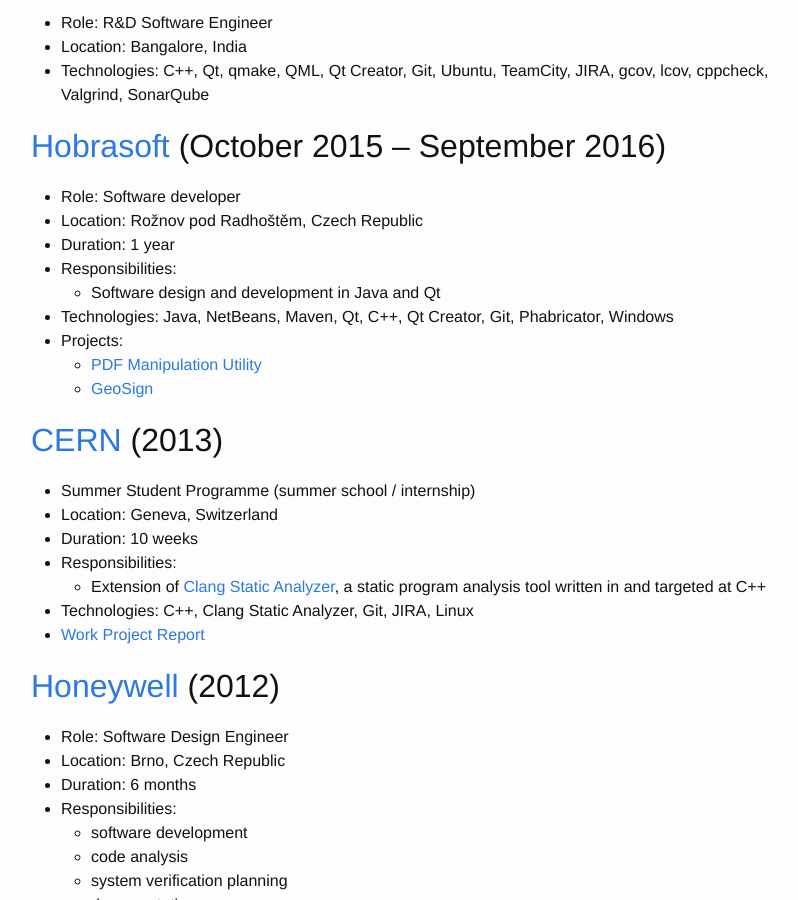
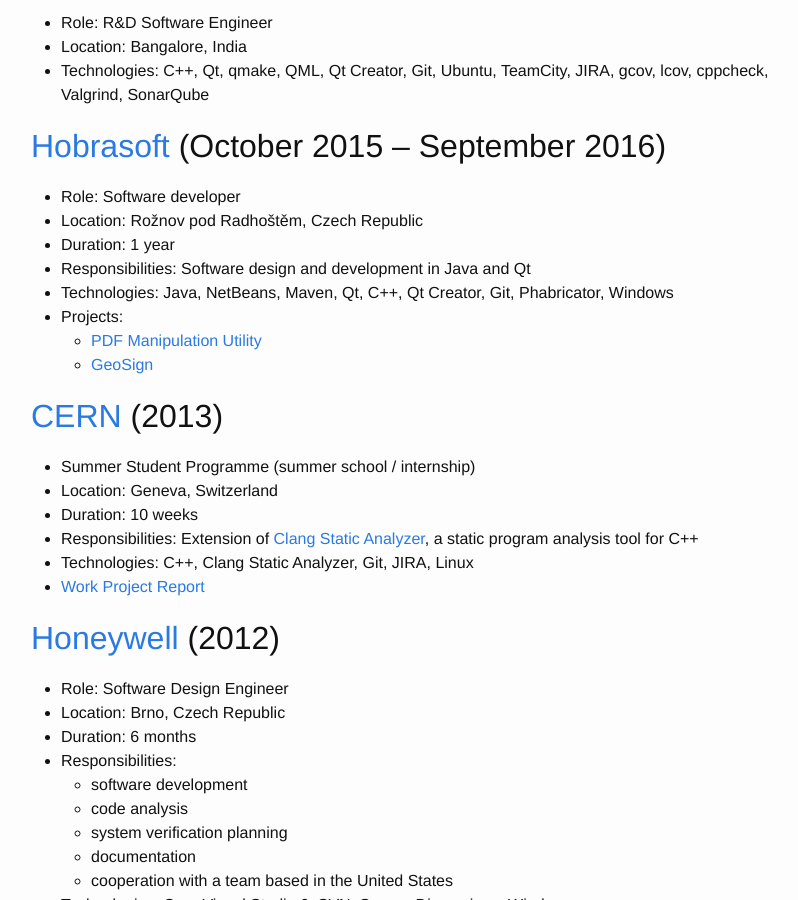
Before and after one commit to filipbartek/filipbartek.github.io, a Jekyll site: the page built from 1-work-experience.md, in a window 1280 px wide and 900 px high, scrolled down 414 px. Shown: the whole window, without its empty margins (239-1037 px from the left). Built offline with Jekyll 4.4.1, drawn with Linux system fonts in a browser that asks for light colours.

Commit message:
Reformat and simplify past responsibilities

```diff
--- a/1-work-experience.md
+++ b/1-work-experience.md
@@ -21,8 +21,7 @@
 * Role: Software developer
 * Location: Rožnov pod Radhoštěm, Czech Republic
 * Duration: 1 year
-* Responsibilities:
-  * Software design and development in Java and Qt
+* Responsibilities: Software design and development in Java and Qt
 * Technologies: Java, NetBeans, Maven, Qt, C++, Qt Creator, Git, Phabricator, Windows
 * Projects:
   * [PDF Manipulation Utility](http://hobrasoft-cz.github.io/PDFMU/)
@@ -33,8 +32,7 @@
 * Summer Student Programme (summer school / internship)
 * Location: Geneva, Switzerland
 * Duration: 10 weeks
-* Responsibilities:
-  * Extension of [Clang Static Analyzer](http://clang-analyzer.llvm.org/), a static program analysis tool written in and targeted at C++
+* Responsibilities: Extension of [Clang Static Analyzer](http://clang-analyzer.llvm.org/), a static program analysis tool for C++
 * Technologies: C++, Clang Static Analyzer, Git, JIRA, Linux
 * [Work Project Report](http://cds.cern.ch/record/1597539)
 
```
